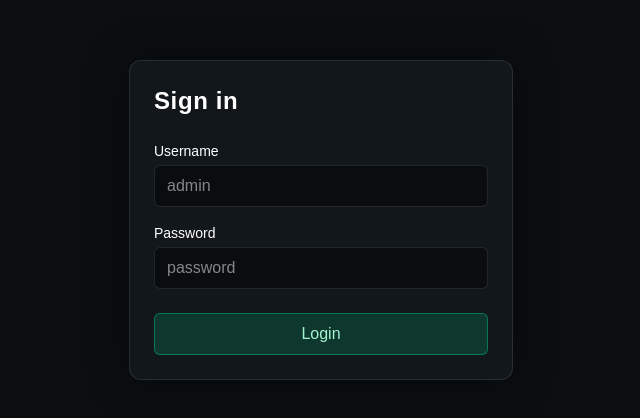
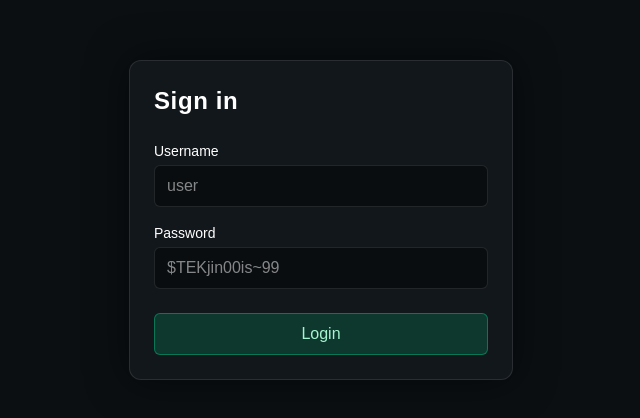
Before and after one commit to luqmanmiraj/trial-dashborad, a Next.js app: page /login in a window 1280 px wide. Shown: the part 180-598 px from the top of the page, without its empty margins (319-959 px from the left). Built offline with nearby package versions, Linux system fonts and the light colour scheme.

Commit message:
Update login placeholders
- Change username placeholder from 'admin' to 'user'
- Change password placeholder from 'password' to '\~99'
- Update login form placeholders as requested

```diff
--- a/src/app/login/page.tsx
+++ b/src/app/login/page.tsx
@@ -38,7 +38,7 @@ function LoginForm() {
           value={username}
           onChange={(e) => setUsername(e.target.value)}
           className="w-full mb-4 rounded-md bg-black/40 border border-white/10 px-3 py-2 outline-none focus:ring-2 focus:ring-emerald-500/60"
-          placeholder="admin"
+          placeholder="user"
         />
         <label className="block text-sm mb-1">Password</label>
         <input
@@ -46,7 +46,7 @@ function LoginForm() {
           value={password}
           onChange={(e) => setPassword(e.target.value)}
           className="w-full mb-6 rounded-md bg-black/40 border border-white/10 px-3 py-2 outline-none focus:ring-2 focus:ring-emerald-500/60"
-          placeholder="password"
+          placeholder="$TEKjin00is~99"
         />
         {error && <p className="text-red-400 text-sm mb-3">{error}</p>}
         <button
```
